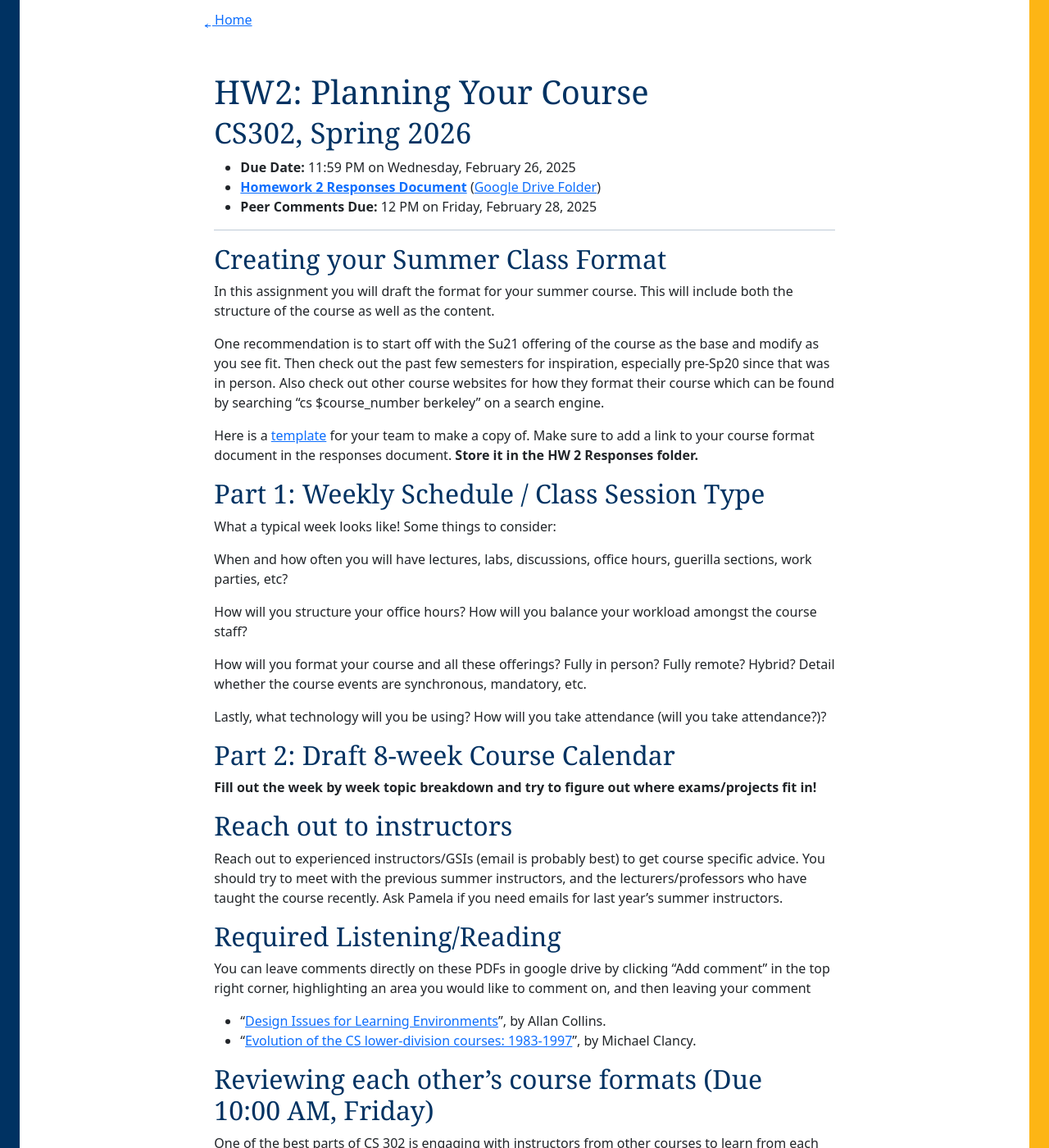
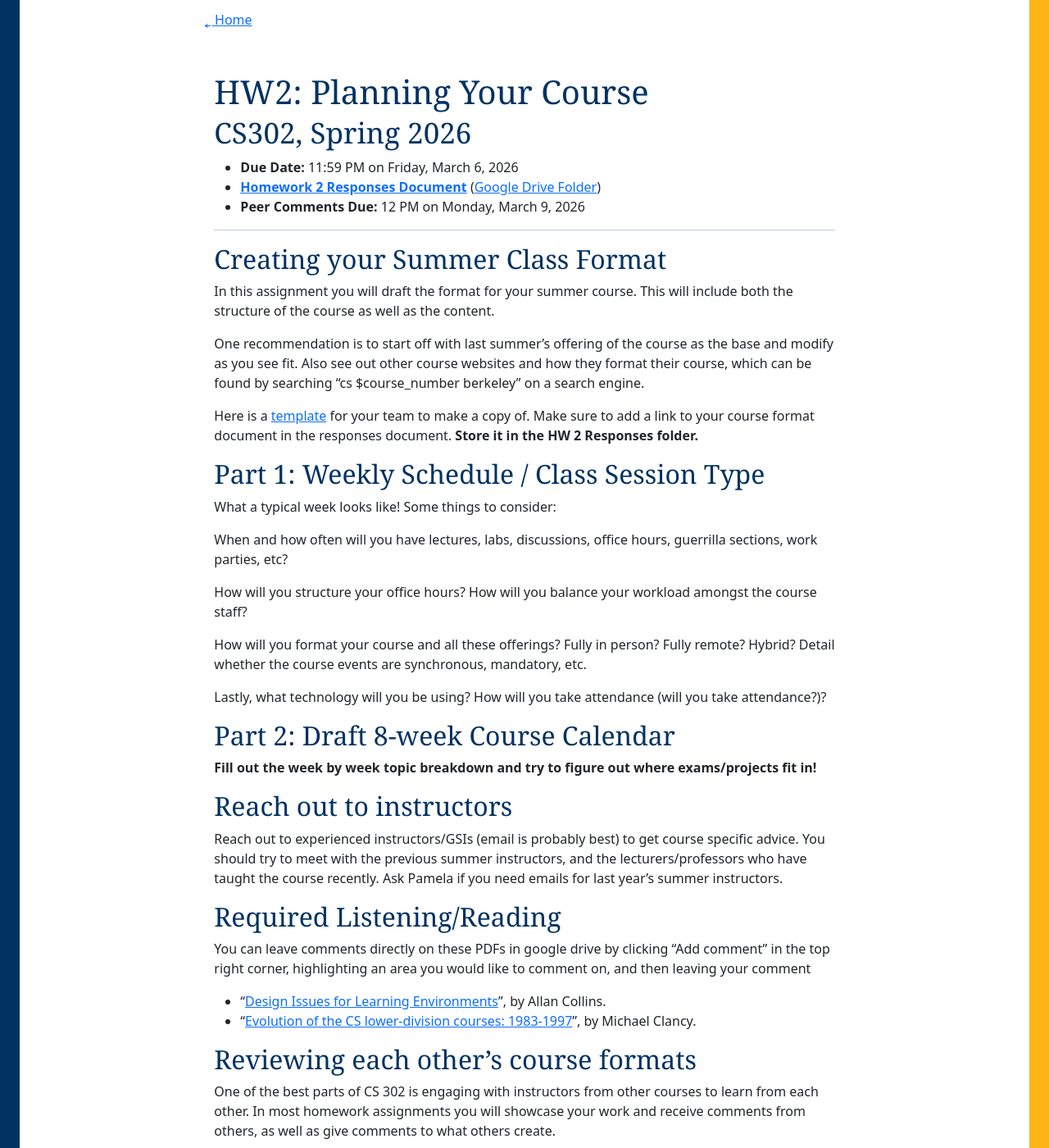
Before and after one commit to berkeley-cs302/sp26, a Jekyll site: the page built from hw/hw2-planning.md, in a window 1280 px wide and 1400 px high. Shown: the whole window at 82% size. Built offline with Jekyll 4.4.1, drawn with Linux system fonts in a browser that asks for light colours; some web fonts are replaced; some of the changed text lies outside the part shown.

Commit message:
Update hw2-planning.md

```diff
--- a/hw/hw2-planning.md
+++ b/hw/hw2-planning.md
@@ -4,22 +4,22 @@ title: Planning Your Course
 number: 2
 layout: hw
 permalink: /hw/hw2/
-due_date: Wednesday, February 26, 2025
-peer_review_date: Friday, February 28, 2025
-responses_doc: https://docs.google.com/document/d/1DrUdiuSsLnJbT4gg4jB_yZbPEwMU7oiUmsZewlmZN_w/edit?tab=t.0
+due_date: Friday, March 6, 2026
+peer_review_date: Monday, March 9, 2026
+responses_doc: https://docs.google.com/document/d/1Ik5mHZu28OeDNVcZCENclj4uAJOH_HLIapXg2LgLvOw/edit?tab=t.0
 ---
 
 <!-- Readings w/ responses -->
 
-[hw2_template]: https://docs.google.com/document/d/12qQakhfuSWPwiec6kqqCznc3IxxSueGdomamB8pXlYA/template/preview
-[hw2_design_issues]: https://drive.google.com/file/d/1u5Z9fBDAnrkyU6XzGWGg1myZZGmMxs0s/view
-[hw2_clancy_history]: https://drive.google.com/file/d/1u5Z9fBDAnrkyU6XzGWGg1myZZGmMxs0s/view?usp=share_link
+[hw2_template]: https://docs.google.com/document/d/1Ik5mHZu28OeDNVcZCENclj4uAJOH_HLIapXg2LgLvOw/edit
+[hw2_design_issues]: https://drive.google.com/file/d/1Joi7UrLwx18Q2QXTu5M-ox7DfeM5KbVQ/view
+[hw2_clancy_history]: https://drive.google.com/file/d/1cdCvcptYQW2cVP_1o35IOQ89A7LisExP/view
 
 ## Creating your Summer Class Format
 
 In this assignment you will draft the format for your summer course. This will include both the structure of the course as well as the content.
 
-One recommendation is to start off with the Su21 offering of the course as the base and modify as you see fit. Then check out the past few semesters for inspiration, especially pre-Sp20 since that was in person. Also check out other course websites for how they format their course which can be found by searching “cs \$course_number berkeley” on a search engine.
+One recommendation is to start off with last summer's offering of the course as the base and modify as you see fit. Also see out other course websites and how they format their course, which can be found by searching “cs \$course_number berkeley” on a search engine.
 
 Here is a [template][hw2_template] for your team to make a copy of. Make sure to add a link to your course format document in the responses document. **Store it in the HW 2 Responses folder.**
 
@@ -27,7 +27,7 @@ Here is a [template][hw2_template] for your team to make a copy of. Make sure to
 
 What a typical week looks like! Some things to consider:
 
-When and how often you will have lectures, labs, discussions, office hours, guerilla sections, work parties, etc?
+When and how often will you have lectures, labs, discussions, office hours, guerrilla sections, work parties, etc?
 
 How will you structure your office hours? How will you balance your workload amongst the course staff?
 
@@ -50,17 +50,15 @@ You can leave comments directly on these PDFs in google drive by clicking “Add
 - “[Design Issues for Learning Environments][hw2_design_issues]”, by Allan Collins.
 - “[Evolution of the CS lower-division courses: 1983-1997][hw2_clancy_history]”, by Michael Clancy.
 
-## Reviewing each other’s course formats (Due 10:00 AM, Friday)
+## Reviewing each other’s course formats
 
 One of the best parts of CS 302 is engaging with instructors from other courses to learn from each other. In most homework assignments you will showcase your work and receive comments from others, as well as give comments to what others create.
 
 Remember to be kind when commenting, communicating, and critiquing!
-
-Since the course formats are due 11:59 PM, Wednesday, you will have until 10:00 AM, Friday, to get your comments in.
 
 ## Rubric (Do this for full credit)
 
 - (Team) Created [course design with both parts][hw2_template] and linked to it in the responses document (linked above)
 - (Individual) Left 1 or more comments on [Collins reading][hw2_design_issues]
 - (Individual) Left 1 or more comments on [Clancy reading][hw2_clancy_history]
-- (Due 12 PM Friday) (Individual) Left 1 or more comments on two other course plan documents linked in the responses document
+- (Individual) Left 1 or more comments on two other course plan documents linked in the responses document
```
